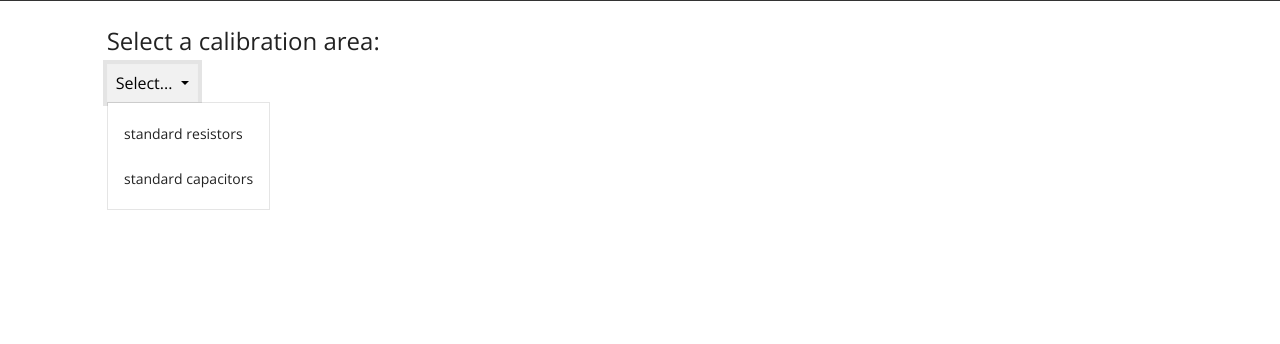
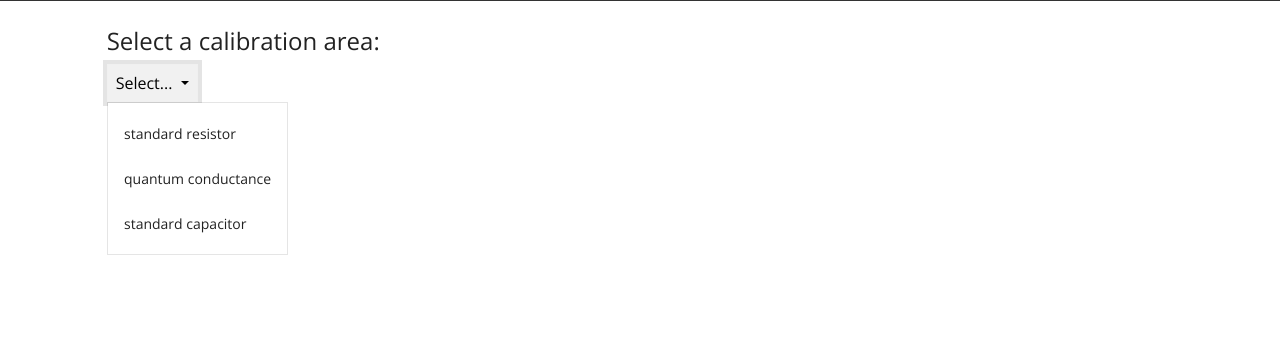
Before and after one commit to usnistgov/pyMDSS, a Django app: page /selectCalibrationArea/ in a window 1280 px wide, after a click on "Select...". Shown: the part 136-480 px from the top of the page. Run offline with Django 4.2, Linux system fonts and the light colour scheme; some libraries are stand-ins or nearby versions.

Commit message:
MNT:latest updates

```diff
--- a/pymdss/capacitors/urls.py
+++ b/pymdss/capacitors/urls.py
@@ -2,7 +2,7 @@ from django.urls import path
 from . import views
 
 urlpatterns = [
-    path(r'capacitors-index/', views.index, name="capacitors-index"),
-    path(r'capacitor_calibrationArea/', views.capacitor_calibrationArea, name="capacitor_calibrationArea"),
+    path(r'capacitorIndex/', views.index, name="capacitorIndex"),
+    path(r'capacitorCalibrationArea/', views.capacitorCalibrationArea, name="capacitorCalibrationArea"),
     #path(r'capacitors-index/', views.index, name="capacitors-index"),
 ]
--- a/pymdss/pymdss/settings.py
+++ b/pymdss/pymdss/settings.py
@@ -46,6 +46,7 @@ INSTALLED_APPS = [
     #'import_export',
     'resistors',
     'capacitors',
+    'qconductance',
     'django_extensions',
     'celery_progress', # celery progress bar
     'django_celery_results', # celery results in django
--- a/pymdss/pymdss/urls.py
+++ b/pymdss/pymdss/urls.py
@@ -22,6 +22,7 @@ urlpatterns = [
     path('admin/', admin.site.urls),
     path('', include('resistors.urls')),
     path('', include('capacitors.urls')),
+    path('', include('qconductance.urls')),
     path('celery-progress/', include('celery_progress.urls')),  # add this line (the endpoint is configurable)
 ]
 
--- a/pymdss/resistors/views.py
+++ b/pymdss/resistors/views.py
@@ -36,7 +36,7 @@ celery_app = Celery('pymdss', backend="django-db")
 global nrows
 # Create your views here.
 def process(request):
-        sleep(2)
+        sleep(3)
         nrows = request.session.get('nrows', '0')
         return render(request, 'process.html', {'nrows': nrows})
 
--- a/pymdss/templates/base.html
+++ b/pymdss/templates/base.html
@@ -68,6 +68,8 @@ body::after {
   <script src="https://ajax.googleapis.com/ajax/libs/jquery/3.5.1/jquery.min.js"></script>
   <script src="{% static 'js/bootstrap.min.js' %}"></script>
   <script src="{% static 'js/main.js' %}"></script>
+  <!-- Bootstrap JS Bundle (includes Popper.js) -->
+  <script src="https://cdn.jsdelivr.net/npm/bootstrap@5.3.0-alpha1/dist/js/bootstrap.bundle.min.js"></script>
   </body>
 
 </html>
--- a/pymdss/templates/navbar.html
+++ b/pymdss/templates/navbar.html
@@ -1,6 +1,6 @@
 {% load static %}
 <nav class="navbar navbar-expand-lg navbar-dark bg-dark">
-  <divS class="container-fluid">
+  <div class="container-fluid">
     <a class="navbar-brand" href="{% url 'home' %}">pyMDSS</a>
     <button class="navbar-toggler" type="button" data-bs-toggle="collapse" data-bs-target="#navbarSupportedContent" aria-controls="navbarSupportedContent" aria-expanded="false" aria-label="Toggle navigation">
       <span class="navbar-toggler-icon"></span>
@@ -25,7 +25,6 @@
           <a class="nav-link" href="{% url 'home' %}">Login</a>
         </li>
         {% endif %}
-
       </ul>
     </div>
   </div>
--- a/pymdss/templates/selectCalibrationArea.html
+++ b/pymdss/templates/selectCalibrationArea.html
@@ -9,8 +9,9 @@
       Select...
     </button>
     <div class="dropdown-menu" aria-labelledby="dropdownMenuButton">
-      <a class="dropdown-item" href="{% url 'calibrationArea' %}">standard resistors</a>
-      <a class="dropdown-item" href="{% url 'capacitor_calibrationArea' %}">standard capacitors</a>
+      <a class="dropdown-item" href="{% url 'calibrationArea' %}">standard resistor</a>
+      <a class="dropdown-item" href="{% url 'qconductanceCalibrationArea' %}">quantum conductance</a>
+      <a class="dropdown-item" href="{% url 'capacitorCalibrationArea' %}">standard capacitor</a>
       <!--a class="dropdown-item" href="{% url 'calibrationArea' %}">quantum conductance</a-->
     </div>
   </div>
```
Also changed, not shown: pymdss/capacitors/views.py (+2 -5 lines).
